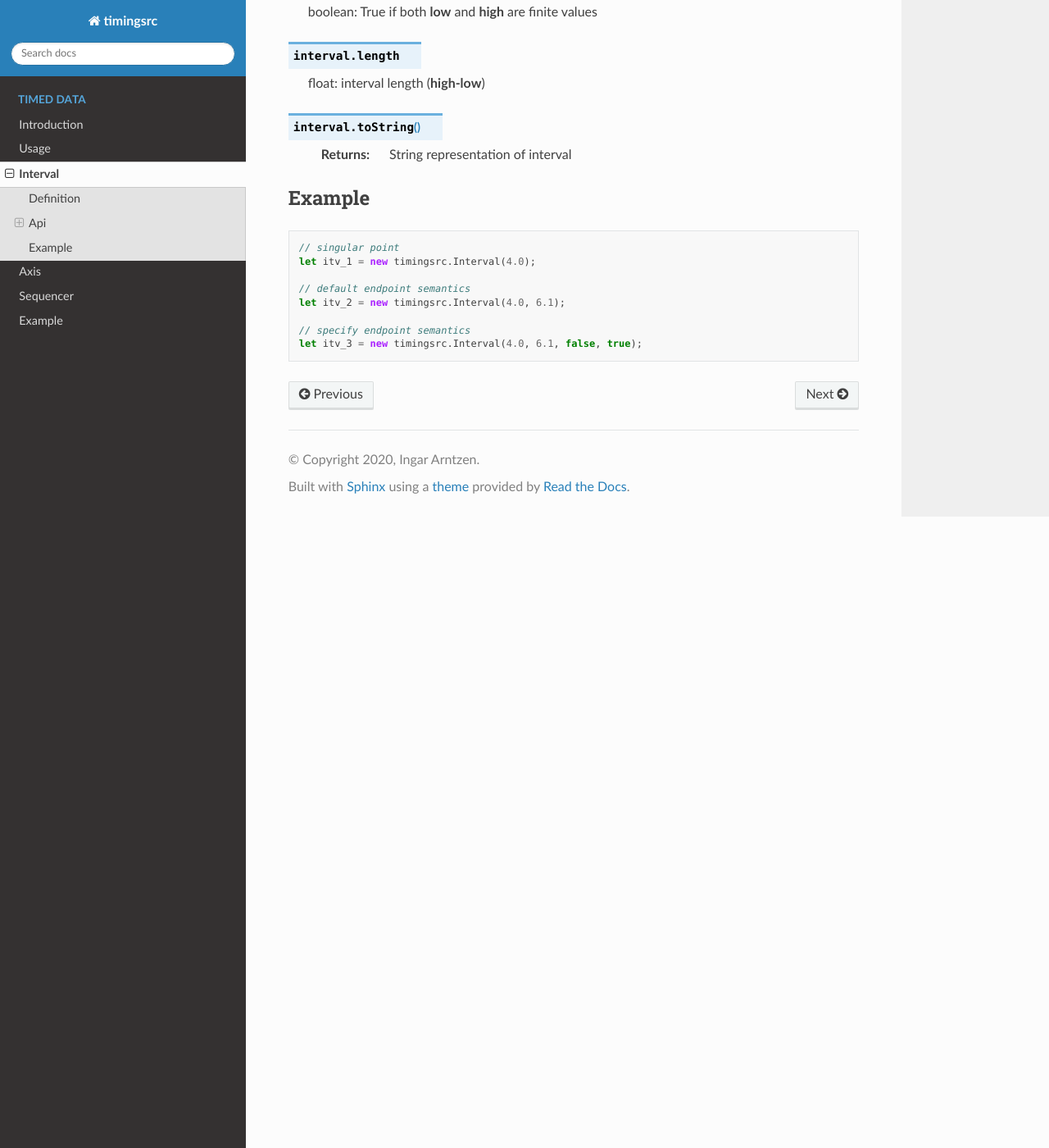
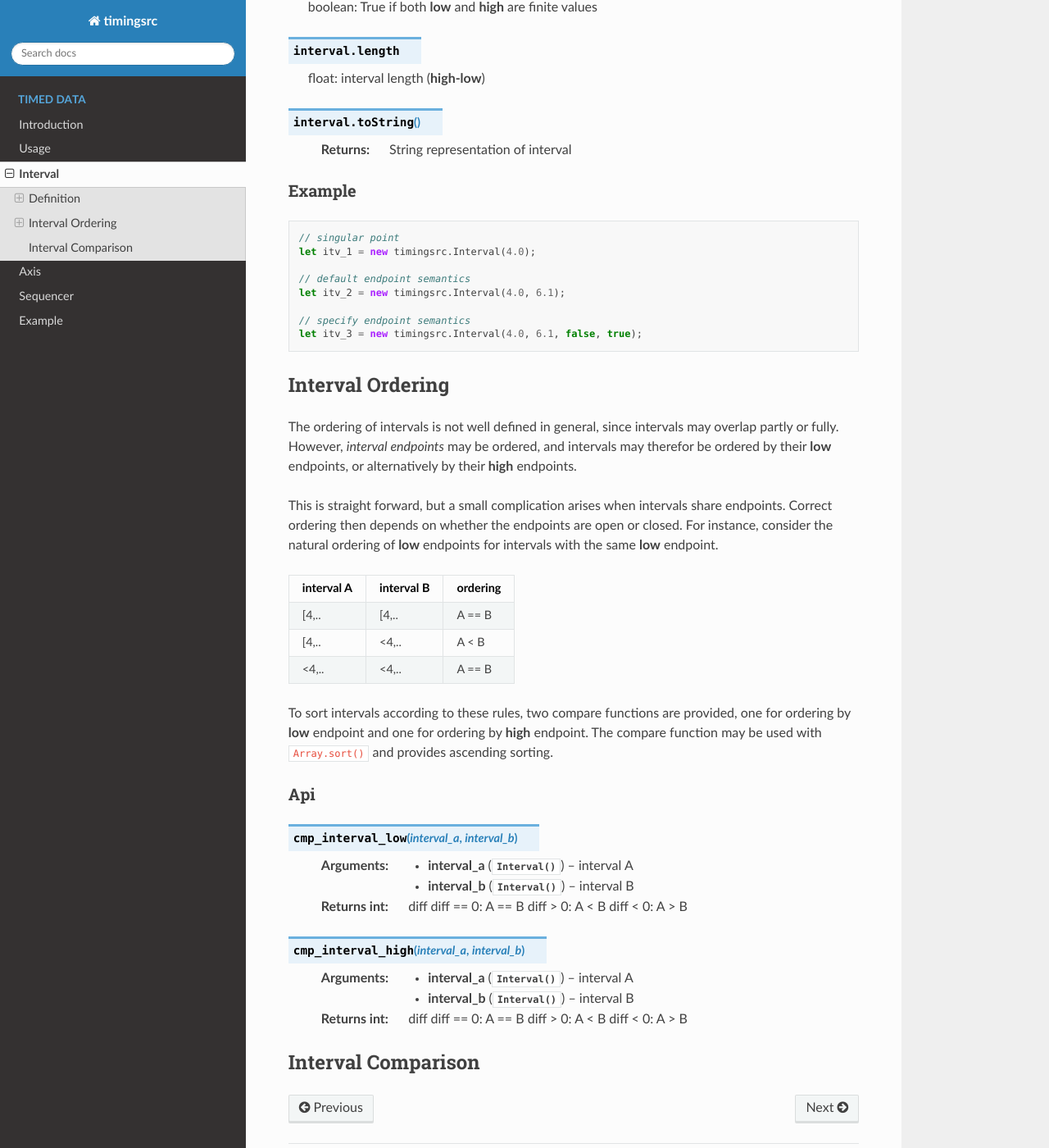
Before and after one commit to ingararntzen/timingdocs, a Sphinx documentation site: the page built from docs/source/timeddata/interval.rst, in a window 1280 px wide and 1400 px high, scrolled down 1368 px. Shown: the whole window at 82% size. Built offline with Sphinx 7.4.7 and the Read the Docs theme 2.0.0, drawn with Linux system fonts in a browser that asks for light colours.

Commit message:
added interval ordering

```diff
--- a/docs/source/timeddata/interval.rst
+++ b/docs/source/timeddata/interval.rst
@@ -30,8 +30,7 @@
 
 
 Api
-------------------------------------------------------------------------
-
+""""""""""""""""""""""""""""""""""""""""""""""""""""""""""""""""""""""""
 
 ..  js:class:: timingsrc.Interval(low[, high[, lowInclude[, highInclude]]])
 
@@ -84,7 +83,7 @@
 
 
 Example
-------------------------------------------------------------------------
+""""""""""""""""""""""""""""""""""""""""""""""""""""""""""""""""""""""""
 
 .. code-block:: javascript
 
@@ -96,3 +95,56 @@
 
     // specify endpoint semantics
     let itv_3 = new timingsrc.Interval(4.0, 6.1, false, true);
+
+
+Interval Ordering
+------------------------------------------------------------------------
+
+The ordering of intervals is not well defined in general, since
+intervals may overlap partly or fully. However, *interval endpoints* may
+be ordered, and intervals may therefor be ordered by their **low**
+endpoints, or alternatively by their **high** endpoints.
+
+This is straight forward, but a small complication arises when intervals
+share endpoints. Correct ordering then depends on whether the endpoints
+are open or closed. For instance, consider the natural ordering of
+**low** endpoints for intervals with the same **low** endpoint.
+
+==========  ==========  ==========
+interval A  interval B  ordering
+==========  ==========  ==========
+[4,..       [4,..       A == B
+[4,..       <4,..       A < B
+<4,..       <4,..       A == B
+==========  ==========  ==========
+
+To sort intervals according to these rules, two compare functions are
+provided, one for ordering by **low** endpoint and one for ordering
+by **high** endpoint. The compare function may be used with
+``Array.sort()`` and provides ascending sorting.
+
+Api
+""""""""""""""""""""""""""""""""""""""""""""""""""""""""""""""""""""""""
+
+..  js:function:: cmp_interval_low(interval_a, interval_b)
+
+    :param Interval interval_a: interval A
+    :param Interval interval_b: interval B
+    :returns int: diff
+        diff == 0: A == B
+        diff > 0: A < B
+        diff < 0: A > B
+
+
+..  js:function:: cmp_interval_high(interval_a, interval_b)
+
+    :param Interval interval_a: interval A
+    :param Interval interval_b: interval B
+    :returns int: diff
+        diff == 0: A == B
+        diff > 0: A < B
+        diff < 0: A > B
+
+
+Interval Comparison
+------------------------------------------------------------------------
```
Also changed, not shown: docs/source/timeddata/axis.rst (+8 -8 lines).
